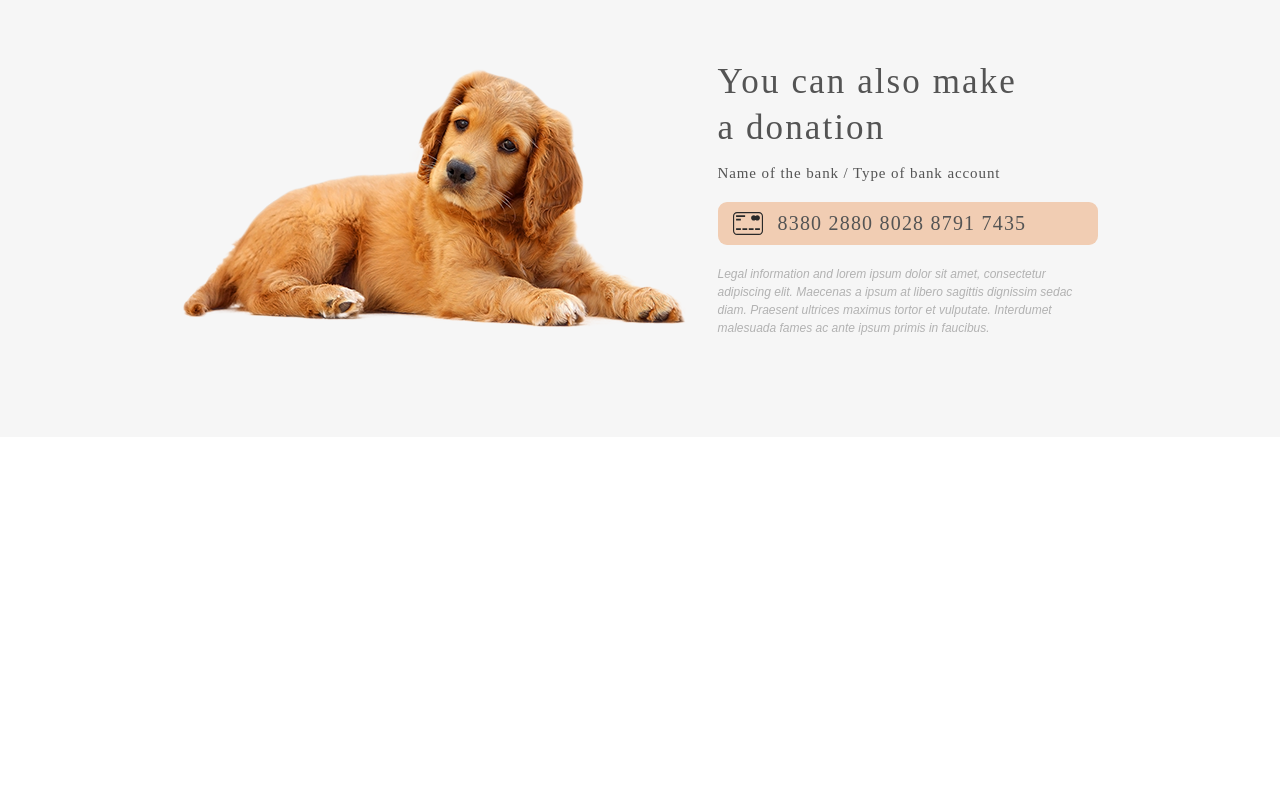
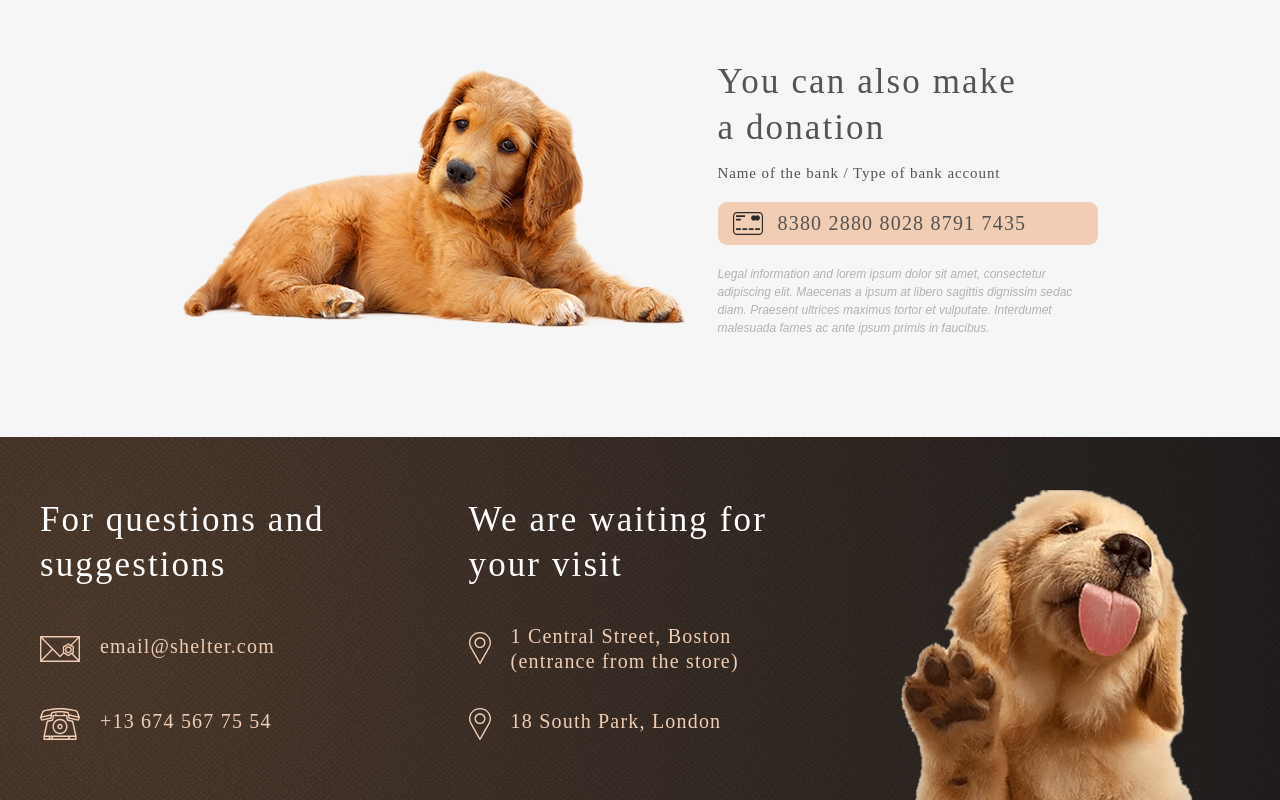
Before and after one commit to MorozovaAN/shelter, a website built with webpack: page src/index.html in a window 1280 px wide. Shown: the part 2688-3488 px from the top of the page. Before the commit the page ends 3125 px from the top, so only its background shows below. Built offline with nearby package versions, Linux system fonts and the light colour scheme.

Commit message:
feat: add footer

```diff
--- a/src/index.html
+++ b/src/index.html
@@ -267,5 +267,49 @@
         </div>
       </section>
     </main>
+
+    <footer class="footer page__footer" id="contacts">
+      <div class="wrapper footer__container">
+        <div class="footer__contacts">
+          <h3 class="footer__title">For questions and suggestions</h3>
+          <p class="footer__email">
+            <a class="footer__link" href="mailto:email@shelter.com"
+              >email@shelter.com</a
+            >
+          </p>
+          <p class="footer__tel">
+            <a class="footer__link" href="tel:+136745677554"
+              >+13 674 567 75 54</a
+            >
+          </p>
+        </div>
+        <div class="footer__addresses">
+          <h3 class="footer__title">We are waiting for your visit</h3>
+          <p class="footer__address">
+            <a
+              class="footer__link"
+              target="blank"
+              href="https://www.google.ru/maps/place/1+Central+St,+Boston,+MA+02109,+%D0%A1%D0%A8%D0%90/@42.3585519,-71.056915,17z/data=!3m1!4b1!4m5!3m4!1s0x89e370868bc2ce7b:0x82fa7db94f5fea9e!8m2!3d42.3585519!4d-71.0547263?hl=ru"
+              >1 Central Street, Boston (entrance from the store)</a
+            >
+          </p>
+          <p class="footer__address">
+            <a
+              class="footer__link"
+              target="blank"
+              href="https://www.google.ru/maps/place/%D0%9F%D0%B0%D1%80%D0%BA+%D0%AE%D0%B3/@51.4691556,-0.1973722,16.74z/data=!4m5!3m4!1s0x48760f79376fa0e3:0x202ac3af5c1ea4ec!8m2!3d51.4691953!4d-0.1941945?hl=ru"
+              >18 South Park, London</a
+            >
+          </p>
+        </div>
+        <div class="footer__image-container">
+          <img
+            class="footer__image"
+            src="./assets/images/footer-puppy.png"
+            alt="puppy"
+          />
+        </div>
+      </div>
+    </footer>
   </body>
 </html>
--- /dev/null
+++ b/src/styles/layout/general/_footer.scss
@@ -0,0 +1,104 @@
+.page__footer {
+  padding-top: $margin-s;
+}
+.footer {
+  background: url(../assets/images/background-pattern.png),
+    radial-gradient(110.67% 538.64% at 5.73% 50%, #513d2f 0%, #1a1a1c 100%),
+    #211f20;
+}
+.footer__container {
+  display: grid;
+  grid-template-columns: 1fr 1fr 0.8fr;
+  justify-content: space-between;
+  @include screen-xl {
+    grid-template-columns: 1fr 1fr;
+    justify-content: center;
+  }
+  @include screen-m {
+    grid-template-columns: 1fr;
+  }
+}
+.footer__contacts,
+.footer__addresses {
+  margin-top: 20px;
+  max-width: 300px;
+  padding-bottom: $margin-m;
+  display: flex;
+  flex-direction: column;
+  @include screen-xl {
+    margin: 0 auto;
+  }
+  @include screen-s {
+    align-items: center;
+    padding-bottom: $margin-s;
+  }
+}
+.footer__title {
+  @include title-l;
+  color: $color-light-xl;
+  @include screen-s {
+    text-align: center;
+    max-width: 250px;
+  }
+}
+.footer__email,
+.footer__tel,
+.footer__address {
+  font-family: 'Georgia';
+  font-weight: 400;
+  font-size: 2rem;
+  line-height: 115%;
+  letter-spacing: 0.06em;
+  color: $color-primary;
+  min-height: 32px;
+  transition: all $shelter-transition;
+}
+.footer__email {
+  padding-left: 60px;
+  background: url(../assets/images/contacts-icons/email.svg) no-repeat 0 center;
+  margin-top: 45px;
+  @include screen-s {
+    margin-top: 30px;
+  }
+}
+.footer__tel {
+  padding-left: 60px;
+  background: url(../assets/images/contacts-icons/phone.svg) no-repeat 0 center;
+  margin-top: 43px;
+  @include screen-s {
+    margin-top: 30px;
+  }
+}
+.footer__address {
+  margin-top: 35px;
+  padding-left: 42px;
+  background: url(../assets/images/contacts-icons/marker.svg) no-repeat 0 center;
+  @include screen-s {
+    margin-top: 30px;
+  }
+}
+.footer__link {
+  vertical-align: middle;
+}
+.footer__image-container {
+  align-self: end;
+  @include screen-xl {
+    grid-column: 1 / 4;
+    margin: 0 auto;
+  }
+  @include screen-m {
+    grid-column: 1 / 2;
+  }
+}
+.footer__image {
+  object-fit: contain;
+  display: block;
+  max-width: 100%;
+  @include screen-m {
+    max-width: 90%;
+  }
+  @include screen-s {
+    max-width: 80%;
+    margin: 0 auto;
+  }
+}
--- a/src/styles/main.scss
+++ b/src/styles/main.scss
@@ -8,6 +8,8 @@
 @import 'base/base-styles';
 
 //layout imports
+//general
+@import 'layout/general/footer';
 //index page
 @import 'layout/index-page/header';
 @import 'layout/index-page/start-screen';
```
